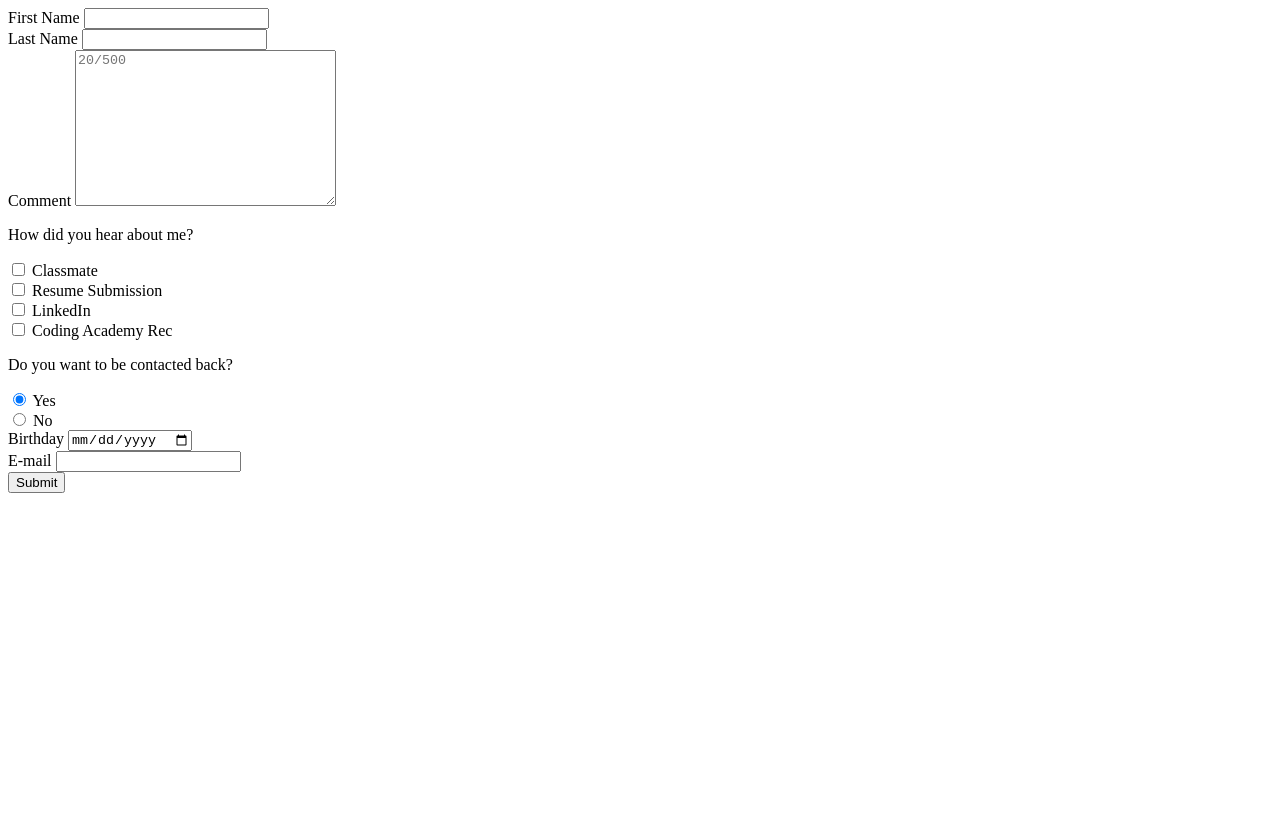
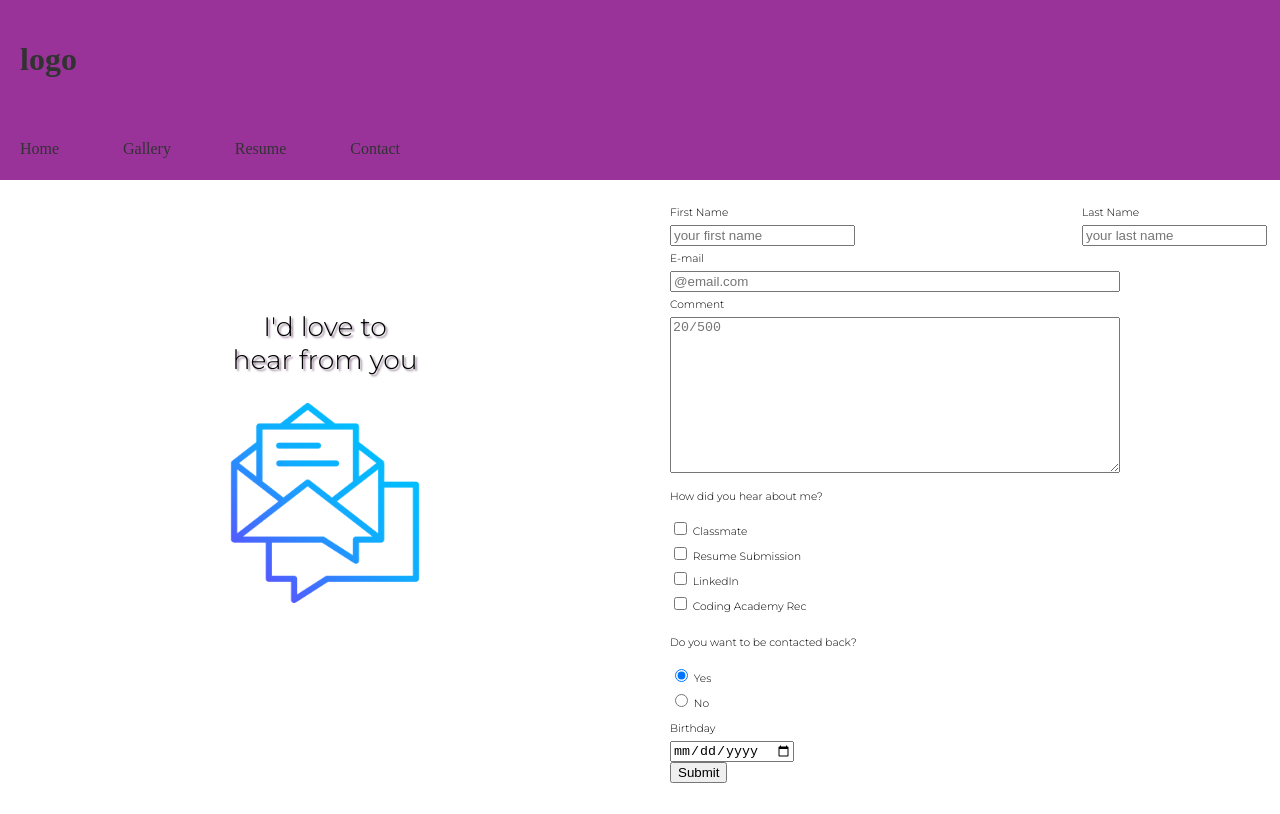
Before and after one commit to Vic2425/web101_myPorfolio, a plain HTML site: page contact.html in a window 1280 px wide. Drawn offline with Linux system fonts and the light colour scheme.

Commit message:
contact page processing

```diff
--- a/contact-styles.css
+++ b/contact-styles.css
@@ -1,3 +1,113 @@
 * {
   box-sizing: border-box;
 }
+
+body {
+  margin: 0;
+}
+.main-container {
+  height: 100vh;
+}
+header {
+  height: 180px;
+  display: flex;
+  flex-direction: column;
+  background-color: purple;
+  opacity: 0.8;
+}
+header div.logo {
+  flex:1;
+  padding: 20px;
+}
+header nav {
+  flex: 1;
+  padding: 20px;;
+}
+header nav ul {
+  list-style: none;
+  margin: 0;
+  padding: 0;
+  width: 380px;
+  display: flex;
+  flex-direction: row;
+  align-items: center;
+  justify-content: space-between;
+}
+main {
+  height: calc(100-180px);
+  display: flex;
+}
+
+main div {
+  flex: 1;
+}
+
+main div.left-box {
+  padding: 10px;
+  margin: 20px;
+  /* background-color: aqua; */
+  /* opacity: 0.8; */
+}
+div p.email {
+  font-family: 'Montserrat', sans-serif;
+  font-size: 20pt;
+  text-align: center;
+  margin-top: 100px;
+  text-shadow: 2px 2px 2px rgba(48, 5, 48, 0.5);
+}
+main img.email {
+  height: 200px;
+  width: auto;
+  display: block;
+  margin-left: auto;
+  margin-right: auto;
+}
+main div.form {
+  /* display: block; */
+  font-family: 'Montserrat', sans-serif;
+  font-size: 8pt;
+  line-height: 25px;
+  margin: 20px;
+}
+/* .Name {
+  display: inline-block;
+  width: 45%;
+} */
+.fName {
+  float: left;
+  width: 225px;
+}
+.lName {
+  float: right;
+  width: 225px;
+  padding-left: 47px;
+
+}
+.email {
+  clear: both;
+}
+/* input[type=text] {
+  border: none;
+  border-bottom: 2px solid rgba(48, 5, 48);
+} */
+input[type=email] {
+  width: 450px;
+  /* border: none;
+  border-bottom: 2px solid rgba(48, 5, 48); */
+}
+.input[type=text], select, textarea {
+  width: 450px;
+
+}
+
+
+
+
+
+/* **********Media Query********* */
+@media (max-width: 576px) {
+  main {
+    flex-direction: column;
+  }
+
+}
--- a/contact.html
+++ b/contact.html
@@ -4,20 +4,49 @@
     <meta http-equiv="X-UA-Compatible" content="IE=edge">
     <meta name="viewport" content="width=device-width, initial-scale=1.0">
     <link rel="stylesheet" href="./contact-styles.css">
+    <link rel="preconnect" href="https://fonts.googleapis.com">
+    <link rel="preconnect" href="https://fonts.gstatic.com" crossorigin>
+    <link href="https://fonts.googleapis.com/css2?family=Montserrat:wght@300&display=swap" rel="stylesheet">
     <title>Contact</title>
 </head>
 <body>
+ <div class="main-container">
+   <header>
+     <div class="logo">
+       <img src="" alt="">
+       <h1>logo</h1>
+     </div>
+     <nav>
+      <ul>
+         <li>Home</li>
+         <li>Gallery</li>
+         <li>Resume</li>
+         <li>Contact</li>
+      </ul>
+     </nav>
+   </header>
+
+   <main class="main-box">
+    <div class="left-box">
+      <p class="email">I'd love to <br>hear from you</p>
+      <img class="email" src="./img/e-mail.png" alt="email-icon">
+    </div>
+    <div class="form">
       <form action="">
-    <div>
-       <label for="fName">First Name</label>
-       <input type="text" name="fName" id="fName" required>
+        <div class="fName">
+           <label for="fName">First Name</label> <br>
+           <input type="text" name="fName" id="fName" placeholder="your first name" required>
         </div>
-    <div>
-        <label for="lName">Last Name</label>
-        <input type="text" name="lName" id="lName" required>
+        <div class="lName">
+           <label for="lName">Last Name</label><br>
+           <input type="text" name="lName" id="lName" placeholder="your last name" required>
         </div>
-     <div>
-        <label for="comment">Comment</label>
+        <div class="email">
+           <label for="email" >E-mail</label><br>
+           <input type="email" name="email" id="email" placeholder="@email.com"required>
+        </div>
+        <div class="comment">
+           <label for="comment">Comment</label><br>
            <textarea name="comment" id="comment" cols="30" rows="10" placeholder="20/500" minlength="20" maxlength="500"></textarea>
         </div>
         <div class="checkbox">
@@ -51,17 +80,16 @@
            </div>
          </div>
          <div>
-        <label for="birthday">Birthday</label>
+           <label for="birthday">Birthday</label><br>
            <input type="date" id="birthday" name="birthday">
-     </div>
-     <div>
-        <label for="email">E-mail</label>
-        <input type="email" name="email" id="email" required>
          </div>
          <div>
             <button class="submit">Submit</button>
          </div>
 
       </form>
+    </div>
+   </main>
+ </div>
 </body>
 </html>
```
Also changed, not shown: img/e-mail.png (added). Lines whose indentation alone changed are shown as unchanged.
